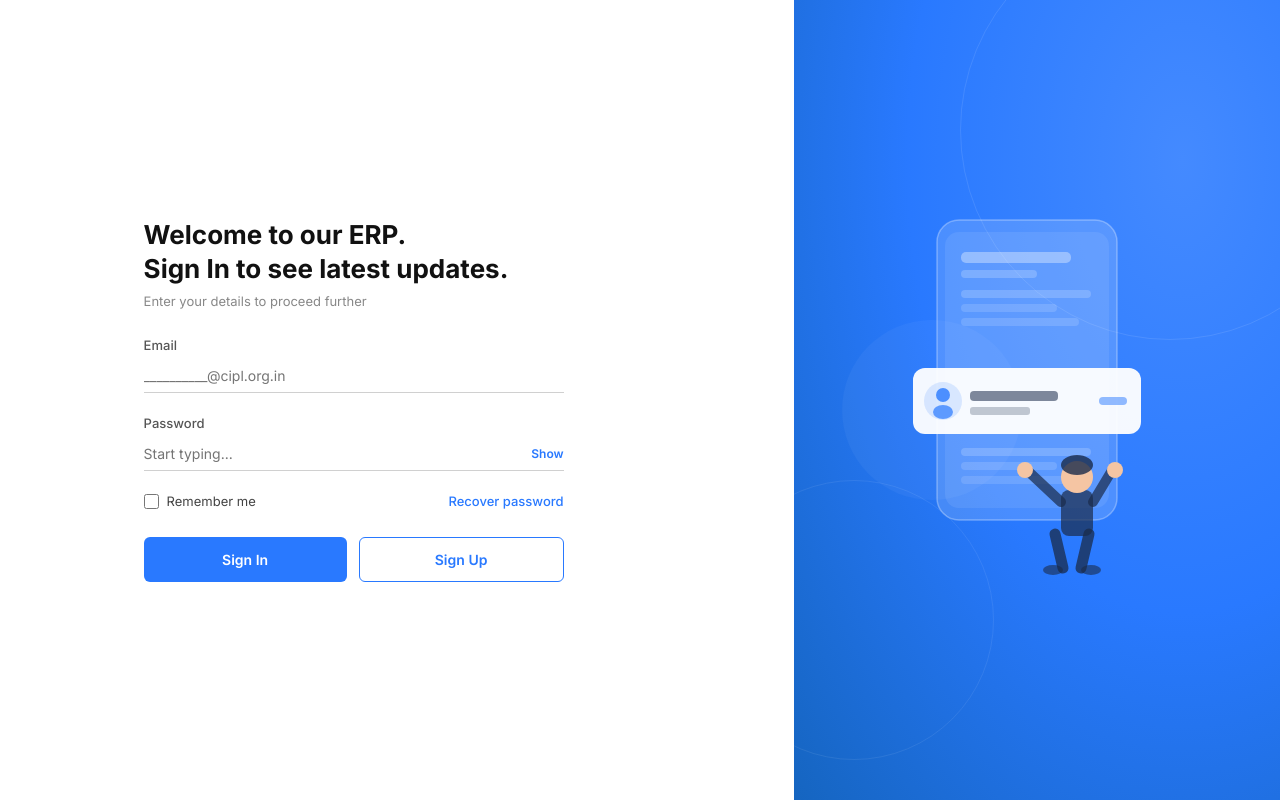
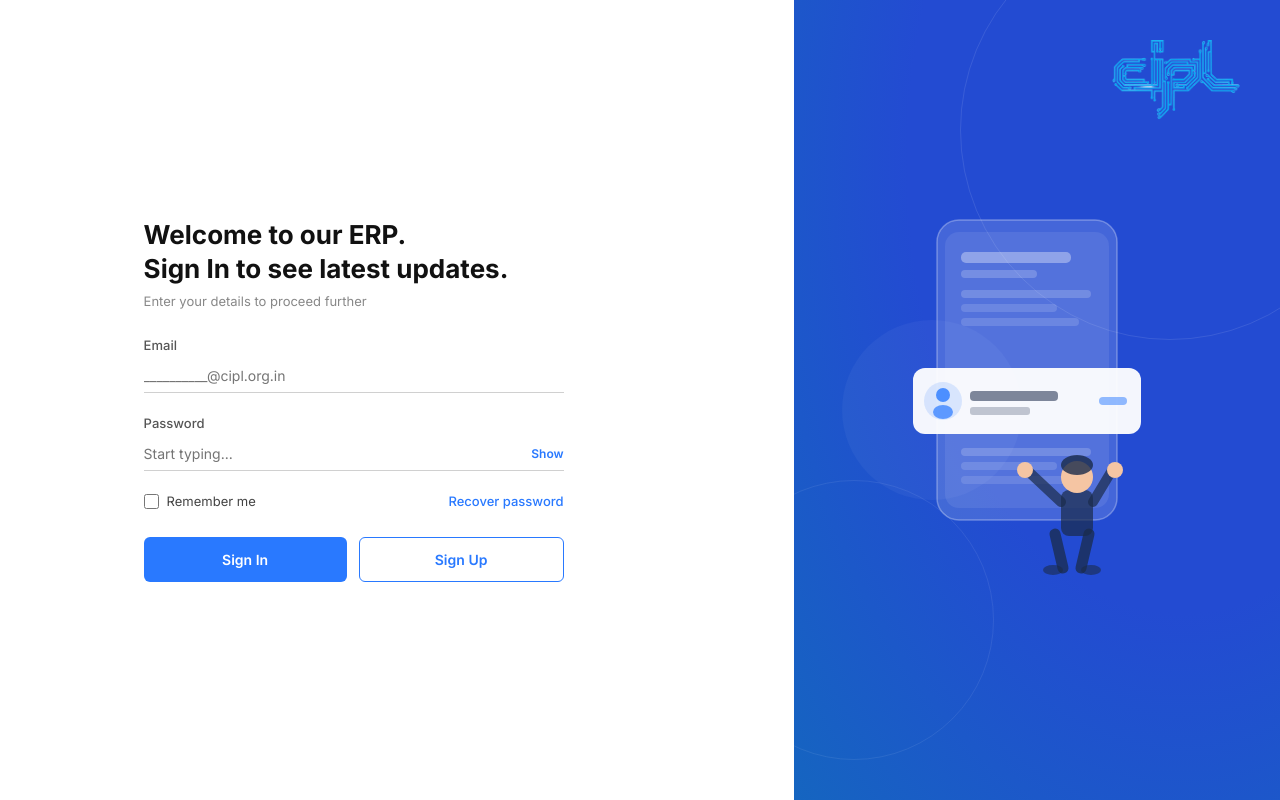
Before and after one commit to Arjuyx-gif/ERP, a React (Vite) app: page /login in a window 1280 px wide. Built offline with nearby package versions, Linux system fonts and the light colour scheme.

Commit message:
Added CIPL logo to the login page

```diff
--- a/src/components/layout/GlobalHeader.jsx
+++ b/src/components/layout/GlobalHeader.jsx
@@ -1,4 +1,5 @@
 import React from "react";
+import logo from "../../assets/logo.png";
 
 const GlobalHeader = () => {
   return (
@@ -23,7 +24,7 @@ const GlobalHeader = () => {
         display: "flex", alignItems: "center", gap: 12
       }}>
         <div style={{ display: "flex", alignItems: "center" }}>
-          <img src="src/assets/logo.png" alt="cipl logo" style={{ height: 36, objectFit: "contain" }} />
+          <img src={logo} alt="cipl logo" style={{ height: 36, objectFit: "contain" }} />
         </div>
         <span style={{ fontWeight: 600, fontSize: 18, letterSpacing: 0.5 }}>ERP PORTAL</span>
       </div>
--- a/src/pages/auth/AuthLayout.jsx
+++ b/src/pages/auth/AuthLayout.jsx
@@ -1,6 +1,8 @@
 // src/pages/auth/AuthLayout.jsx
 // Shared split-panel layout used by SignIn, SignUp, and RecoverPassword.
 // Left side: white form area. Right side: blue illustration panel.
+
+import logo from "../../assets/logo.png";
 
 const AuthLayout = ({ illustration, children }) => {
   return (
@@ -14,6 +16,7 @@ const AuthLayout = ({ illustration, children }) => {
 
       {/* ── Right: blue illustration panel ── */}
       <div style={styles.rightPanel}>
+        <img src={logo} alt="cipl logo" style={{ position: "absolute", top: 40, right: 40, height: 80, objectFit: "contain", zIndex: 10 }} />
         {/* Decorative background circles */}
         <div style={styles.circle1} />
         <div style={styles.circle2} />
@@ -52,8 +55,8 @@ const styles = {
   rightPanel: {
     width: "38%",
     flexShrink: 0,
-    backgroundColor: "#2979FF",
-    backgroundImage: "radial-gradient(ellipse at 80% 20%, #448AFF 0%, #2979FF 50%, #1565C0 100%)",
+    backgroundColor: "#1B51E5",
+    backgroundImage: "radial-gradient(ellipse at 80% 20%, #234BD2 0%, #234BD2 50%, #1565C0 100%)",
     display: "flex",
     alignItems: "center",
     justifyContent: "center",
```
